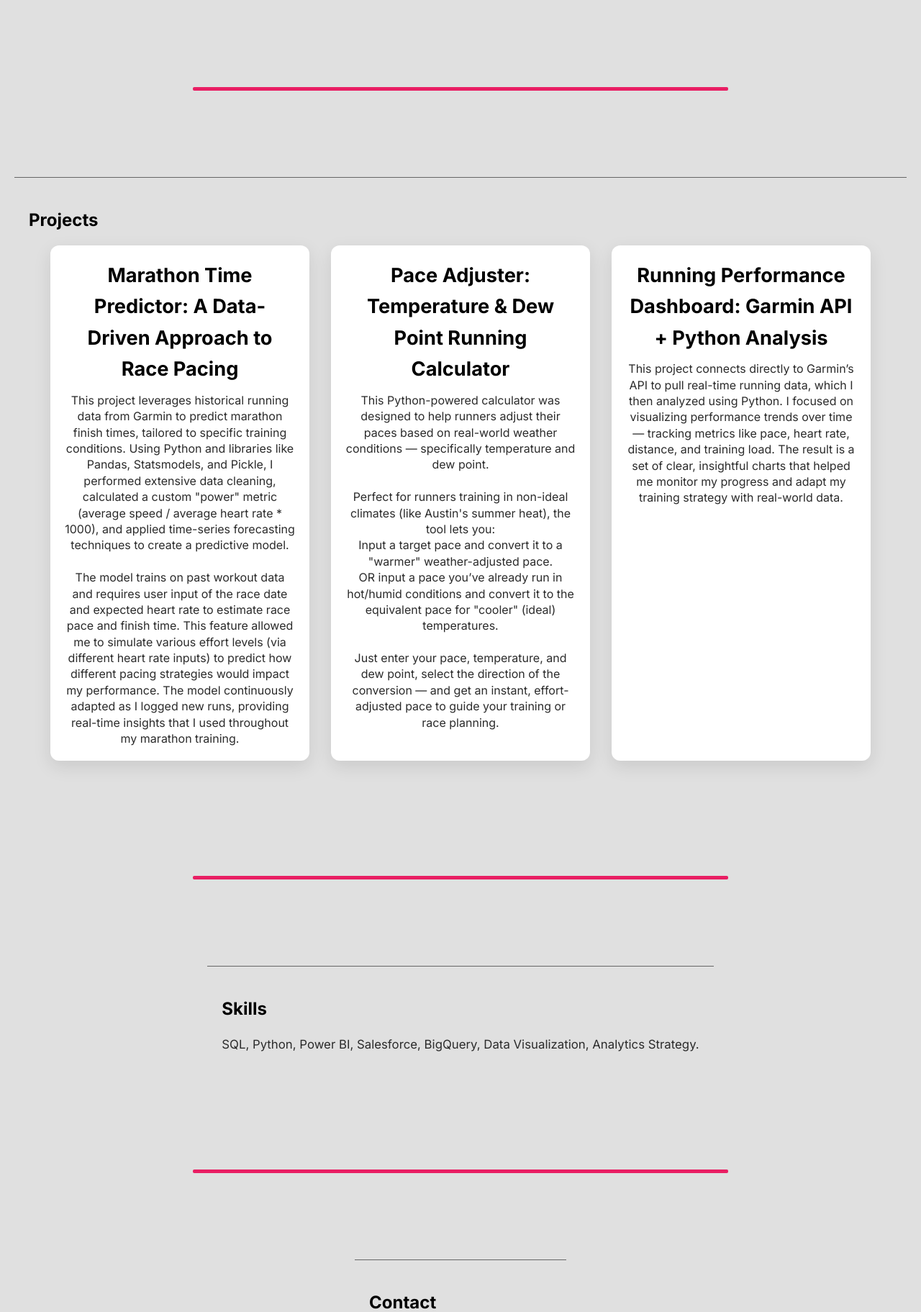
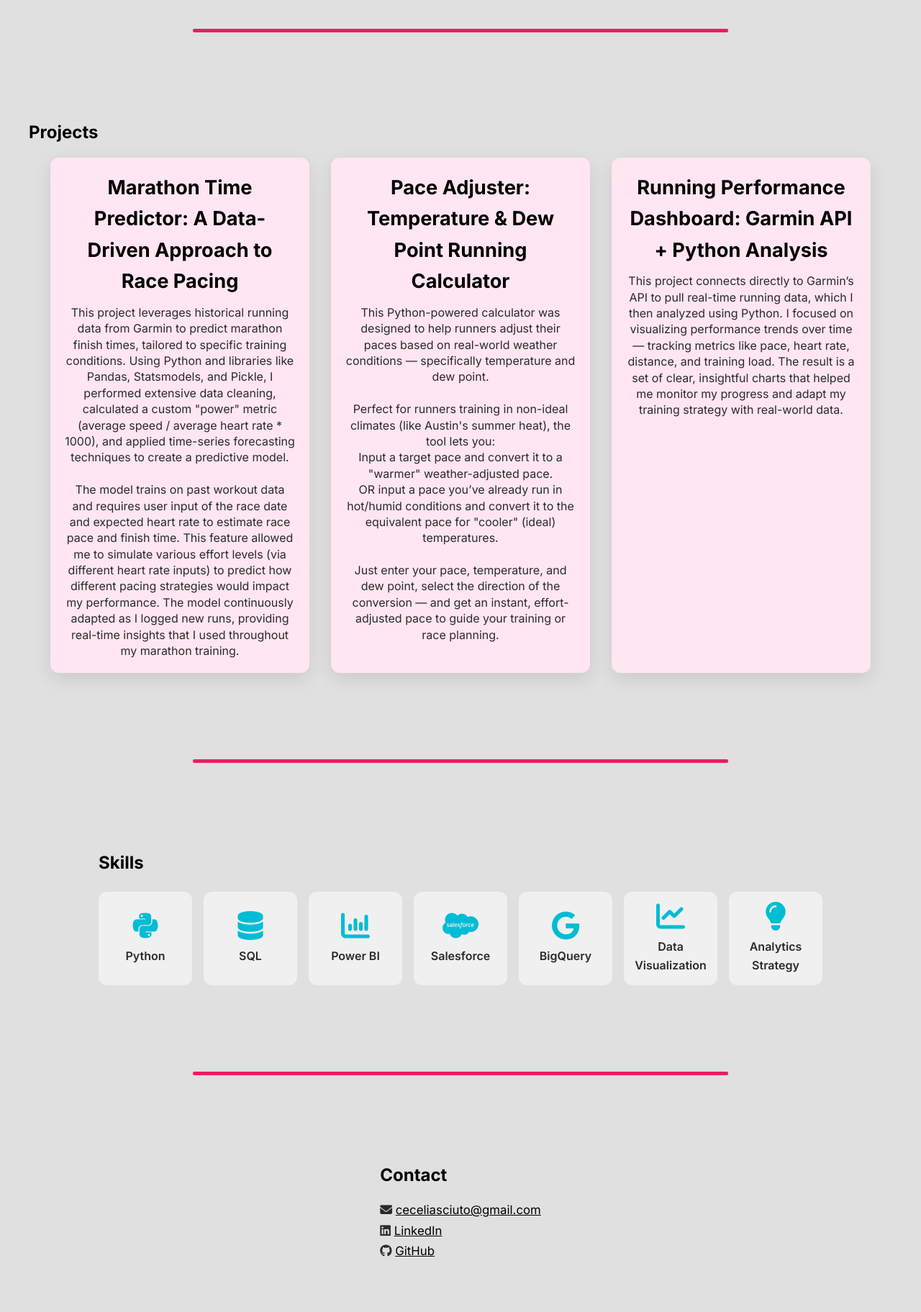
Before and after one commit to ccsciuto/portfolio, a Flask app: page / in a window 1280 px wide. Shown: the part 834-2657 px from the top of the page at 72% size. Run offline with Flask 3, Linux system fonts and the light colour scheme.

Commit message:
updating styles and ran garmin

```diff
--- a/static/style.css
+++ b/static/style.css
@@ -37,7 +37,7 @@
     justify-content: space-between;
     align-items: center;
     padding: 10px 0;
-    border-bottom: 1px solid var(--muted);
+    border-bottom: none;
 }
 
 h1 {
@@ -56,9 +56,9 @@
 }
 
 section {
-    margin: 80px 0;
+    margin: 40px 0;
     padding: 40px 20px;
-    border-top: 1px solid var(--muted);
+    border-top: none;
 }
 
 section:first-of-type {
@@ -150,7 +150,7 @@
 }
 
 .project-card {
-    background-color: var(--card);
+    background-color: #ffe6f0;
     padding: 20px;
     border-radius: 12px;
     width: 30%;
@@ -434,3 +434,43 @@
         padding: 8px;
     }
 }
+.skills-grid {
+    display: flex;
+    flex-wrap: wrap;
+    gap: 16px;
+    justify-content: center;
+    margin-top: 20px;
+}
+
+.skill-card {
+    background-color: #f0f0f0;
+    border-radius: 12px;
+    padding: 20px 25px;
+    display: flex;
+    flex-direction: column;
+    align-items: center;
+    justify-content: center;
+    width: 130px;
+    height: 130px;
+    text-align: center;
+    font-weight: 600;
+    color: #2b2b2b;
+    transition: transform 0.2s ease, box-shadow 0.2s ease, background-color 0.2s ease;
+    cursor: default;
+}
+
+.skill-card i {
+    font-size: 2.5rem;
+    margin-bottom: 10px;
+    color: #00bcd4; /* accent color for icons */
+}
+
+.skill-card span {
+    font-size: 1rem;
+}
+
+.skill-card:hover {
+    transform: translateY(-5px);
+    box-shadow: 0 8px 20px rgba(0,0,0,0.15);
+    background-color: #e0f7fa;
+}
--- a/templates/index.html
+++ b/templates/index.html
@@ -4,6 +4,8 @@
     <meta charset="UTF-8">
     <title>Cecelia Sciuto | Portfolio</title>
     <link rel="stylesheet" href="static/style.css">
+    <link rel="stylesheet" href="https://cdnjs.cloudflare.com/ajax/libs/font-awesome/6.5.0/css/all.min.css">
+    <link rel="stylesheet" href="https://cdnjs.cloudflare.com/ajax/libs/font-awesome/6.5.0/css/all.min.css" integrity="sha512-yK+Nf0+lVbKdV9ypcMZZl5iZP/1r8Tc9sKhv5yH0Z6qFZVJfp4S2rJ1U4HPLzjkTmsf2x2X1vP3Mfrfzzp7f0A==" crossorigin="anonymous" referrerpolicy="no-referrer" />
     <meta name="viewport" content="width=device-width, initial-scale=1.0">
 </head>
 <!-- Google tag (gtag.js) -->
@@ -70,17 +72,54 @@
         </div>
     </section>
     <hr class="section-divider">
-
-    <section id="skills">
-        <h2>Skills</h2>
-        <p>SQL, Python, Power BI, Salesforce, BigQuery, Data Visualization, Analytics Strategy.</p>
-    </section>
-    <hr class="section-divider">
-    <section id="contact">
-        <h2>Contact</h2>
-        <p>Email: <a href="mailto:ceceliasciuto@gmail.com">ceceliasciuto@gmail.com</a></p>
-        <p>LinkedIn: <a href="https://www.linkedin.com/in/ceceliasciuto/" target="_blank">Cecelia Sciuto</a></p>
-    </section>
+<section id="skills">
+    <h2>Skills</h2>
+    <div class="skills-grid">
+        <div class="skill-card">
+            <i class="fa-brands fa-python"></i>
+            <span>Python</span>
+        </div>
+        <div class="skill-card">
+            <i class="fa-solid fa-database"></i>
+            <span>SQL</span>
+        </div>
+        <div class="skill-card">
+            <i class="fa-solid fa-chart-column"></i>
+            <span>Power BI</span>
+        </div>
+        <div class="skill-card">
+            <i class="fa-brands fa-salesforce"></i>
+            <span>Salesforce</span>
+        </div>
+        <div class="skill-card">
+            <i class="fa-brands fa-google"></i>
+            <span>BigQuery</span>
+        </div>
+        <div class="skill-card">
+            <i class="fa-solid fa-chart-line"></i>
+            <span>Data Visualization</span>
+        </div>
+        <div class="skill-card">
+            <i class="fa-solid fa-lightbulb"></i>
+            <span>Analytics Strategy</span>
+        </div>
+    </div>
+</section>
+    <hr class="section-divider"><section id="contact">
+    <h2>Contact</h2>
+    <p>
+        <i class="fas fa-envelope"></i>
+        <a href="mailto:ceceliasciuto@gmail.com">ceceliasciuto@gmail.com</a>
+    </p>
+    <p>
+        <i class="fab fa-linkedin"></i>
+        <a href="https://www.linkedin.com/in/ceceliasciuto/" target="_blank">LinkedIn</a>
+    </p>
+    <p>
+        <i class="fab fa-github"></i>
+        <a href="https://github.com/ccsciuto" target="_blank">GitHub</a>
+    </p>
+</section>
 
     <footer>
         <p>&copy; 2025 Cecelia Sciuto</p>
```
